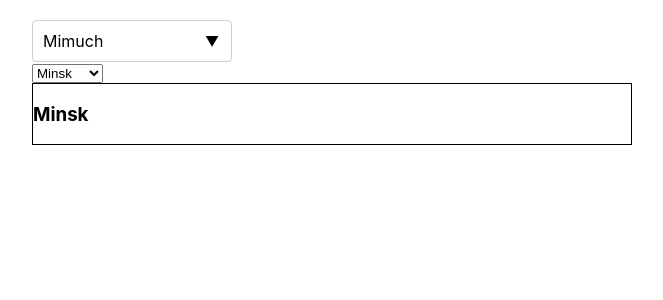
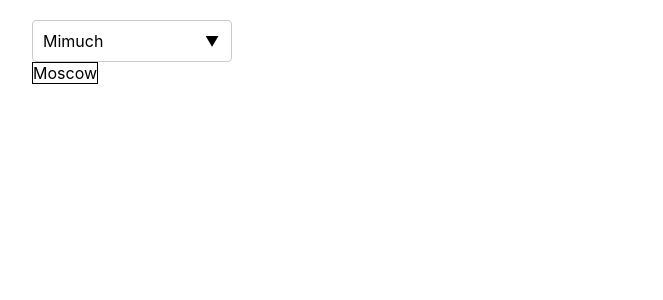
Before and after one commit to 1fousand1/ReactKabzda2, a React (Create React App) app: page / in a window 1280 px wide. Shown: the top 300 px of the page, without its empty margins (308-971 px from the left). Built offline with nearby package versions, Linux system fonts and the light colour scheme.

Commit message:
lesson 15 2 handmade select done

```diff
--- a/src/App.tsx
+++ b/src/App.tsx
@@ -25,6 +25,7 @@ function App(props: any) {
     let [ratingValue, setRatingValue] = useState<RatingValueType>(0);
     let [accordionCollapsed, setAccordionCollapsed] = useState<boolean>(false)
     let [switchOn, setSwitchOn] = useState<boolean>(false)
+    const [value, setValue] = useState('2')
 
 
     return (
@@ -42,7 +43,8 @@ function App(props: any) {
             <Accordion titleValue={'menu'} collapsed={accordionCollapsed} onChange={() => {setAccordionCollapsed(!accordionCollapsed)} } items={[{title:"Mimuch", value: 1}, {title:"Valera", value: 2} , {title:"Artem", value: 3}, {title: "Vicktor", value:4}]} onClick={(value)=>{alert('user with ID ${id} should be happy')}}/>*/}
 
             <Select items={[{title:"Mimuch", value: 1}, {title:"Valera", value: 2} , {title:"Artem", value: 3}, {title: "Vicktor", value:4}]} value={1}  onChange={()=>{}}/>
-            <Select2 onChange={()=>{alert('value changed')}} value={"1"} items={[
+
+            <Select2 onChange={setValue} value={value} items={[
                 {value: "1", title: "Minsk"},
                 {value: "2", title: "Moscow"},
                 {value: "3", title: "Kiev"}
--- a/src/Components/Select/Select2.tsx
+++ b/src/Components/Select/Select2.tsx
@@ -1,4 +1,4 @@
-import React, {useState} from 'react';
+import React, {useState, KeyboardEvent, useEffect} from 'react';
 import styles from "./select.module.css"
 
 type ItemType = {
@@ -16,24 +16,59 @@ type SelectPropsType = {
 const SelectKabzda = (props: SelectPropsType) => {
 
     const [active, setActive] = useState(false)
-    const showItems = () => setActive(true)
+    const [hoveredElementValue, setHoveredElementValue] = useState(props.value)
 
     const selectedItem = props.items.find(i => i.value === props.value)
+    const hoveredItem = props.items.find(i => i.value === hoveredElementValue)
+
+    useEffect(()=>{
+        setHoveredElementValue(props.value)
+    }, [props.value])
+
+    const toggleItems = () => setActive(!active)
+    const onItemClick = (value:any) => {
+        props.onChange(value);
+        toggleItems();
+    }
+    const onKeyUp = (e: KeyboardEvent<HTMLDivElement>) => {
+        if (e.key === "ArrowDown" || e.key === "ArrowUp") {
+            for(let i=0; i<props.items.length; i++) {
+                if (props.items[i].value === hoveredElementValue) {
+                    const candidateElement = e.key === "ArrowDown" ? props.items[i + 1] : props.items[i - 1]
+                    if (candidateElement) {
+                        props.onChange(candidateElement.value)
+                        return;
+
+                    }
+                }
+                if (!selectedItem) {
+                    props.onChange(props.items[0].value)
+                }
+            }
+
+        }
+        if (e.key === "Enter" || e.key === "Escape") {
+            setActive(false)
+        }
+
+    }
+
     return (
         <>
-            <select>
-                <option value="">Minsk</option>
-                <option value="">Moscow</option>
-                <option value="">London</option>
-            </select>
-            <div className={styles.select + " " + (active ? styles.active : "")}>
-
-                <h3 onClick={showItems}>{selectedItem && selectedItem.title}</h3>
+            <div className={styles.select}  onKeyUp={onKeyUp} tabIndex={0}>
+                <span
+                    className={styles.main}
+                    onClick={toggleItems}>{selectedItem && selectedItem.title}</span>
                 {
-                    active && <div className={styles.items}>{props.items.map(i => <div key={i.value}>{i.title}</div>)}
-                </div>
+                    active && <div className={styles.items}>
+                        {props.items.map(i => <div
+                         onMouseEnter={()=>{setHoveredElementValue(i.value)}}
+                        className={styles.item + " " + (hoveredItem === i ?  styles.selected : " ")}
+                        key={i.value}
+                        onClick={()=>{onItemClick(i.value)}}
+                    >{i.title}</div>)}
+                    </div>
                 }
-
 
             </div>
         </>
--- a/src/Components/Select/select.module.css
+++ b/src/Components/Select/select.module.css
@@ -1,5 +1,8 @@
-.select {
+.select .main{
     border: 1px solid black;
+    display:inline-block;
+    min-height: 20px;
+    min-width: 40px;
 
 }
 .items{
@@ -8,6 +11,7 @@
     border: 1px solid black;
 }
 
-.select.active .items {
-    display:block;
+.item.selected {
+    background-color: blue;
+    color: white;
 }
```
